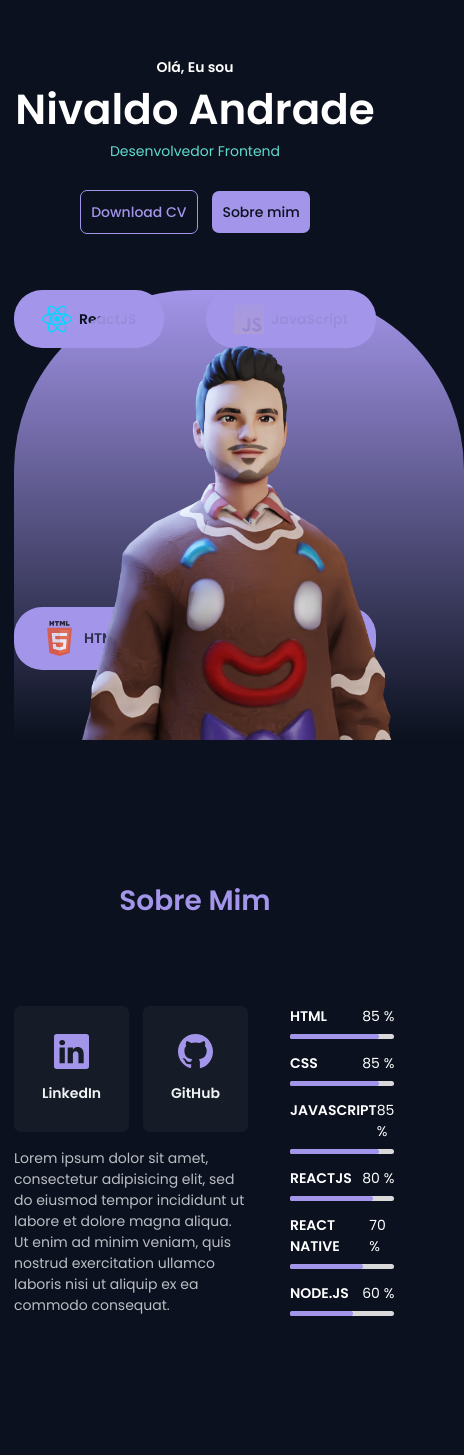
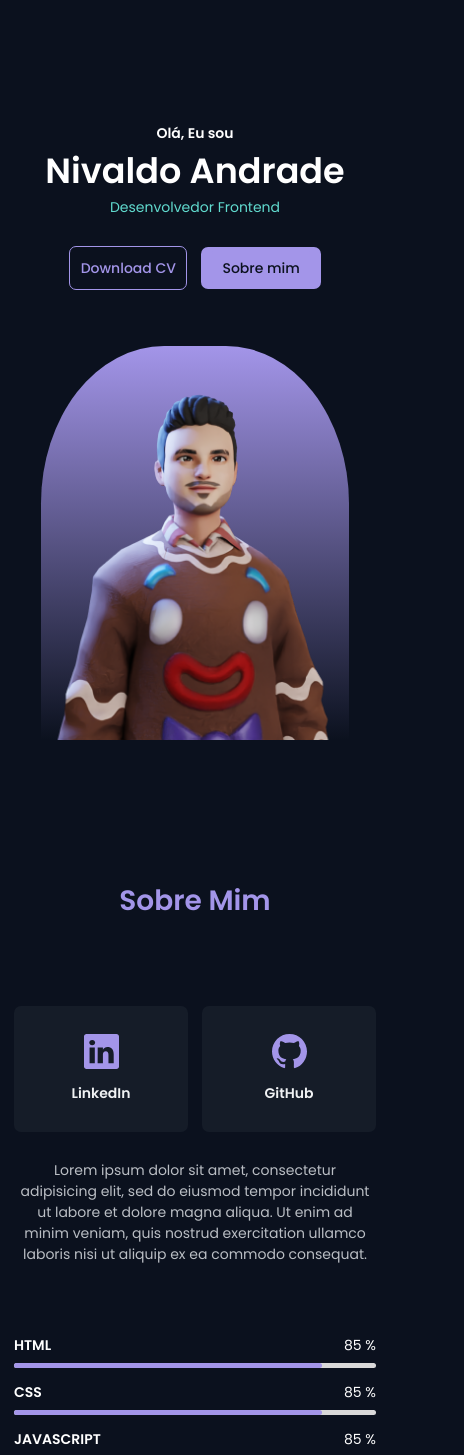
Before and after one commit to nivaldoandrade/portfolio-nivaldoandrade, a Next.js app: page / in a window 390 px wide. Shown: the part 104-1559 px from the top of the page, 464 px wide, since content can reach past the window. Built offline with nearby package versions, Linux system fonts and the light colour scheme.

Commit message:
add screen responsive

```diff
--- a/src/components/About/styles.module.scss
+++ b/src/components/About/styles.module.scss
@@ -12,7 +12,7 @@
 
 .aboutContent {
   display: grid;
-  grid-template-columns: repeat(2, 1fr);
+  grid-template-columns: repeat(auto-fit, minmax(288px, 1fr));
   gap: 3rem;
 }
 
@@ -36,3 +36,23 @@
     color: var(--text-color);
   }
 }
+
+
+@media (max-width: 669px) {
+  .infoContainer {
+    gap: 2rem;
+  }
+
+  .info {
+    text-align: center;
+  }
+
+
+  .aboutContent {
+    gap: 5rem;
+  }
+}
+
+@media (max-width: 375px) {
+
+}
--- a/src/components/Contact/Card/styles.module.scss
+++ b/src/components/Contact/Card/styles.module.scss
@@ -10,10 +10,6 @@
   align-items: center;
   justify-content: center;
 
-  & + div {
-    margin-top: 1rem;
-  }
-
   strong {
     margin-top: 0.5rem;
   }
--- a/src/components/Contact/styles.module.scss
+++ b/src/components/Contact/styles.module.scss
@@ -27,23 +27,24 @@
     font-weight: 500;
     color: var(--title-color);
     margin-bottom: 1.5rem;
+    text-align: center;
   }
 }
 
 .talkToMeContent {
-
   display: flex;
   flex-direction: column;
   align-items: center;
-  padding: 0 2rem;
+  gap: 0.5rem;
+  // padding: 0 2rem;
+
+  div {
+    max-width: 370px;
+  }
 }
 
 
 .formContent {
-  h2 {
-    text-align: center;
-  }
-
   form {
     padding: 0 1rem;
 
@@ -97,3 +98,33 @@
     resize: none;
   }
 }
+
+@media (max-width: 768px) {
+  .contactContent {
+    grid-template-columns: 1fr;
+
+    h2 {
+      display: none;
+    }
+  }
+
+  .formContent {
+    grid-row: 1;
+
+
+
+    form {
+      text-align: center;
+    }
+  }
+
+  .talkToMeContent {
+    flex-direction: row;
+  }
+}
+
+@media (max-width: 429px) {
+  .talkToMeContent {
+    flex-direction: column;
+  }
+}
--- a/src/components/Footer/styles.module.scss
+++ b/src/components/Footer/styles.module.scss
@@ -1,12 +1,11 @@
 .footerContainer {
-  // max-width: 980px;
   display: flex;
   flex-direction: column;
   align-items: center;
   background-color: var(--purple);
-  // background-image: linear-gradient(to top, var(--purple), 80%,  var(--blue));
   padding: 2rem 0 7rem 0;
   color: var(--background-color);
+  text-align: center;
 
   strong {
     font-size: 2.5rem;
@@ -34,3 +33,12 @@
     }
   }
 }
+
+
+@media (max-width: 425px) {
+  .footerContainer {
+    strong {
+      font-size: 2rem;
+    }
+  }
+}
--- a/src/components/Into/index.tsx
+++ b/src/components/Into/index.tsx
@@ -1,5 +1,5 @@
 import Image from 'next/image';
-import Link from 'next/link';
+import { Link } from 'react-scroll';
 import { motion } from 'framer-motion';
 
 import styles from './styles.module.scss';
@@ -35,7 +35,7 @@ export function Into() {
         <span>Desenvolvedor Frontend</span>
         <div>
           <button type="button">Download CV</button>
-          <Link href="#">
+          <Link to="about" smooth offset={-50}>
             <a>Sobre mim</a>
           </Link>
         </div>
@@ -120,7 +120,12 @@ export function Into() {
             delay: 0.3,
           }}
         >
-          <Image src={meImg} layout="fill" alt="Nivaldo Andrade" />
+          <Image
+            src={meImg}
+            layout="fill"
+            alt="Nivaldo Andrade"
+            objectFit="cover"
+          />
         </motion.div>
       </div>
     </section>
--- a/src/components/Into/styles.module.scss
+++ b/src/components/Into/styles.module.scss
@@ -48,6 +48,7 @@
     }
 
     a {
+      cursor: pointer;
       background: var(--purple);
       color: var(--background-color);
     }
@@ -97,8 +98,8 @@
 
 .imgContent {
   position: relative;
-  width: 450px;
-  height: 450px;
+  width: 28.12rem;
+  height: 28.12rem;
   margin: 0 auto;
 
   border-top-left-radius: 40%;
@@ -108,3 +109,45 @@
 
   background-image: linear-gradient(to bottom, var(--purple) , transparent);
 }
+
+@media (max-width: 1024px) {
+  .box {
+    display: none;
+  }
+}
+
+@media (max-width: 425px) {
+  .info {
+    h1 {
+      font-size: 2.5rem;
+    }
+  }
+
+  .imgContent {
+    width: 22rem;
+    // height: 22rem;
+  }
+}
+
+@media (max-width: 375px) {
+  .info {
+    h1 {
+      font-size: 2.25rem;
+    }
+  }
+
+  .imgContent {
+    width: 21rem;
+    // height: 21rem;
+  }
+}
+
+@media (max-height: 568px) {
+  .info {
+    margin-bottom: 2rem;
+  }
+
+  .imgContent {
+    height: 19rem;
+  }
+}
--- a/src/components/NavBar/index.tsx
+++ b/src/components/NavBar/index.tsx
@@ -32,9 +32,9 @@ export function NavBar() {
   return (
     <nav
       className={
-        showNavBar
-          ? styles.navContainer
-          : `${styles.navContainer} ${styles.hidden}`
+        !showNavBar
+          ? `${styles.navContainer} ${styles.hidden}`
+          : styles.navContainer
       }
     >
       <ActiveLink to="into" activeClass={styles.active}>
--- a/src/components/NavBar/styles.module.scss
+++ b/src/components/NavBar/styles.module.scss
@@ -38,3 +38,10 @@
     }
   }
 }
+
+@media (max-width: 425px) {
+  .navContainer {
+    gap: 1rem;
+    padding: 1rem 2rem;
+  }
+}
--- a/src/components/Portfolio/styles.module.scss
+++ b/src/components/Portfolio/styles.module.scss
@@ -23,3 +23,15 @@
   grid-template-columns: repeat(2, 1fr);
   gap: 3rem;
 }
+
+@media (max-width: 768px) {
+  .projects {
+    grid-template-columns: repeat(auto-fill, minmax(346px, 1fr));
+  }
+}
+
+@media (max-width: 375px) {
+  .projects {
+    grid-template-columns: repeat(auto-fill, minmax(288px, 1fr));
+  }
+}
--- a/src/pages/_app.tsx
+++ b/src/pages/_app.tsx
@@ -1,8 +1,17 @@
 import { AppProps } from 'next/app';
+import Head from 'next/head';
+
 import '../styles/globals.scss';
 
 function MyApp({ Component, pageProps }: AppProps) {
-  return <Component {...pageProps} />;
+  return (
+    <>
+      <Head>
+        <meta name="viewport" content="width=device-width, initial-scale=1" />
+      </Head>
+      <Component {...pageProps} />
+    </>
+  );
 }
 
 export default MyApp;
```
